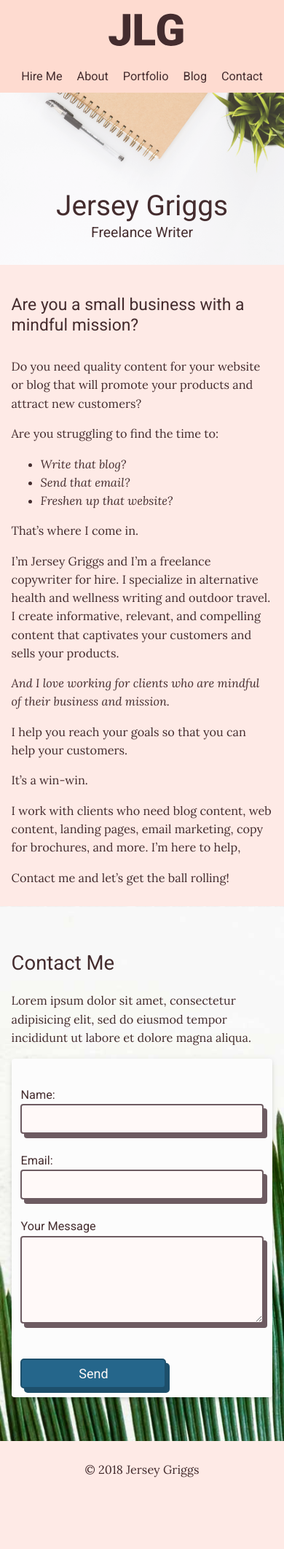
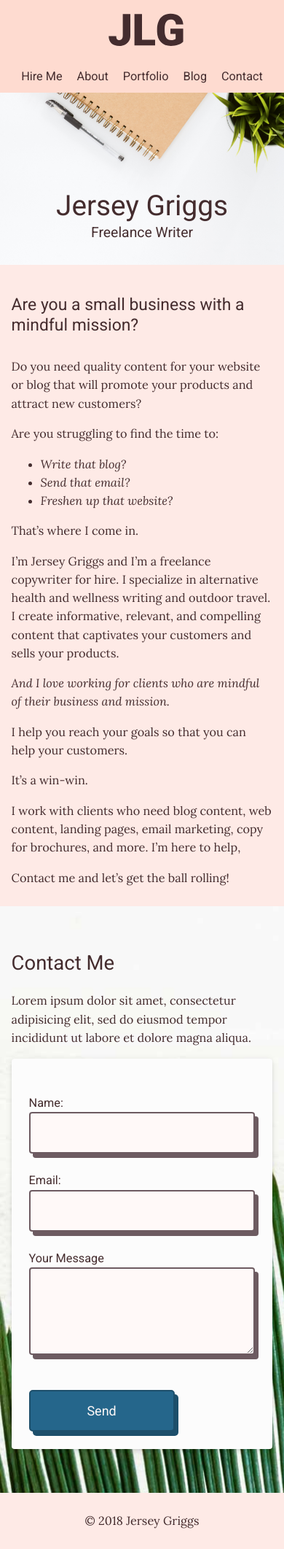
Before and after one commit to jersey-griggs/jersey.griggs.github.io, a Jekyll site: the page built from index.md, in a window 390 px wide. Shown: the whole page at 73% size. Built offline with Jekyll 4.4.1, drawn with Linux system fonts in a browser that asks for light colours; before the commit the page ends 2053 px from its top, so only the background shows below that.

Commit message:
new hero

```diff
--- a/_sass/minima/_base.scss
+++ b/_sass/minima/_base.scss
@@ -163,7 +163,7 @@
 input,
 textarea {
 font-size: 18px;
-padding: 8px;
+padding: 16px;
 border: 2px solid #6D5B61;
     box-shadow: 5px 6px 0 #6D5B61;
     background-color: #fff9f8;
--- a/_sass/minima/_layout.scss
+++ b/_sass/minima/_layout.scss
@@ -206,7 +206,7 @@
       height: 100%;
       top: 0;
       left: 0;
-      background-color: rgba(255, 249, 248, 0.2);
+      background-color: rgba(255, 249, 248, 0.0);
       z-index: 1;
     }
   }
@@ -239,7 +239,10 @@
 
 .form-wrap {
   background-color: #fcfcfc;
-  padding: 3.3vw;
+  padding: 48px;
+  @media(max-width: 767px) {
+    padding: 24px;
+  }
   border-radius: 4px;
       -webkit-box-shadow: 0 2px 4px -1px rgba(0, 0, 0, 0.06), 0 4px 5px 0 rgba(0, 0, 0, 0.06), 0 1px 10px 0 rgba(0, 0, 0, 0.08);
     box-shadow: 0 2px 4px -1px rgba(0, 0, 0, 0.06), 0 4px 5px 0 rgba(0, 0, 0, 0.06), 0 1px 10px 0 rgba(0, 0, 0, 0.08);
```
